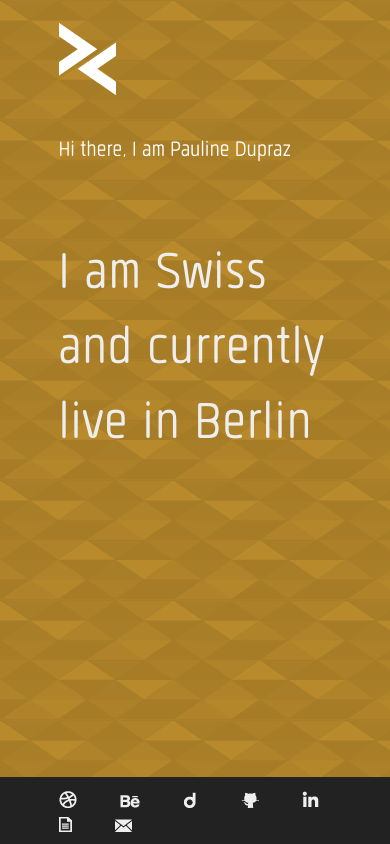
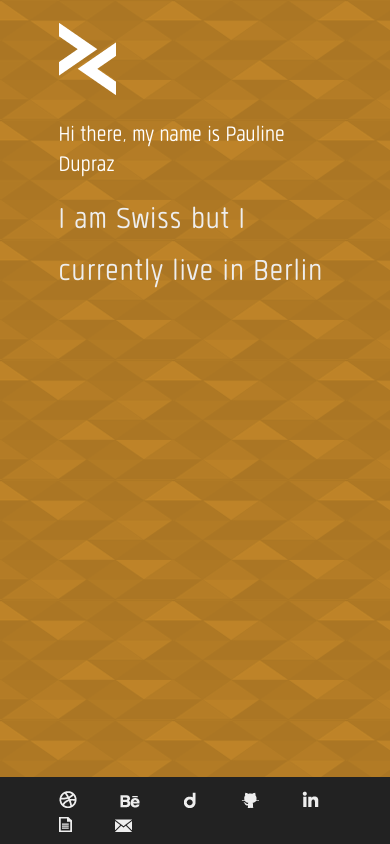
Before and after one commit to paulinedupraz/portfolio, a PHP site: page / in a window 390 px wide. Run offline with PHP 8.4, Linux system fonts and the light colour scheme.

Commit message:
adding a class for the small screen and reduce typography

```diff
--- a/css/styles.css
+++ b/css/styles.css
@@ -544,3 +544,14 @@ ul.social li {
   top: 0;
   left: 0;
 }
+.smallScreen h1 {
+  line-height: 30px;
+}
+.smallScreen .summary {
+  margin-top: 10px;
+  font-size: 40px;
+  line-height: 40px;
+}
+.smallScreen .summary li > span {
+  height: 40px;
+}
--- a/css/styles.less
+++ b/css/styles.less
@@ -423,3 +423,20 @@ ul.social li {
 	top: 0;
 	left: 0;
 }
+
+.smallScreen {
+
+	h1 {
+		line-height: 30px;
+	}
+
+	.summary {
+		margin-top: 10px;
+		font-size: 40px;
+		line-height: 40px;
+
+		li > span {
+			height: 40px;
+		}
+	}
+}
--- a/index.php
+++ b/index.php
@@ -1,9 +1,26 @@
+
 <!DOCTYPE html>
 <html>
 <head>
 <meta charset="utf-8">
+<meta name="viewport" content="width=device-width">
+<link rel="shortcut icon" type="image/x-icon" href="favicon.ico">
+
 <script type="text/javascript" src="js/lib/jquery.js"></script>
 <script type="text/javascript" src="js/script.js"></script>
+<script type="text/javascript">
+
+  var _gaq = _gaq || [];
+  _gaq.push(['_setAccount', 'UA-25231765-2']);
+  _gaq.push(['_trackPageview']);
+
+  (function() {
+    var ga = document.createElement('script'); ga.type = 'text/javascript'; ga.async = true;
+    ga.src = ('https:' == document.location.protocol ? 'https://ssl' : 'http://www') + '.google-analytics.com/ga.js';
+    var s = document.getElementsByTagName('script')[0]; s.parentNode.insertBefore(ga, s);
+  })();
+
+</script>
 
 <link rel="stylesheet" type="text/css" href="css/styles.css" />
 
@@ -18,17 +35,17 @@
 				<img src="images/logo.png" />
 			</div>
 
-			<h1>Hi there, I am Pauline Dupraz</h1>
+			<h1>Hi there, my name is Pauline Dupraz</h1>
 		</div>
 
 		<ul class="summary text-xlarge no-list">
 			<li data-text="I am a freelance web designer and a front-end developer/
-			I am Swiss and currently live in Berlin/
+			I am Swiss but I currently live in Berlin/
 			I speak french, english and some german/
 			I get things done/
-			I work for projects that matter to me/
-			I make your website responsive with a creative intuitive interface/
-			I help you identify the right tools and solutions for your project/
+			I work on projects that matter to me/
+			I will make your website responsive and give it creative intuitive interface/
+			I will help you identify the right tools and solutions for your project/
 			I am looking forward to hearing from you
 			"></li>
 		</ul>
--- a/js/script.js
+++ b/js/script.js
@@ -1,4 +1,19 @@
 $(document).ready(function () {
+
+    var smallScreen = false;
+
+    $(window).resize(function() {
+        var width = $(window).width();
+
+        if(width <= 960) {
+            $('body').addClass('smallScreen');
+            smallScreen = true;
+        } else {
+            $('body').removeClass('smallScreen');
+            smallScreen = false;
+        }
+    });
+    $(window).trigger('resize');
 
     var charts = [
             // yellow to purple
@@ -74,7 +89,7 @@ $(document).ready(function () {
 
     var summarySlider = {};
         summarySlider.inner = $('.summary li');
-        summarySlider.height = 60;
+        summarySlider.height = 0;
         summarySlider.current = 0;
         summarySlider.length = 0;
         summarySlider.text = '';
@@ -100,15 +115,22 @@ $(document).ready(function () {
             }
             text.join();
 
+            if (smallScreen == true) {
+                summarySlider.height = 40;
+            } else {
+                summarySlider.height = 60;
+            }
+
+
             summarySlider.inner.html(text);
             summarySlider.inner.children().each(function(i) {
-                $(this).css({'padding-top': '60px'});
+                $(this).css({'padding-top': summarySlider.height});
                 $(this).delay(i*100).animate({'padding-top': 0}, 200);
             });
 
             var timer = setTimeout(function(){
                 summarySlider.inner.children().each(function(i) {
-                    $(this).delay(i*100).animate({'padding-top': 60}, 200, function(){
+                    $(this).delay(i*100).animate({'padding-top': summarySlider.height}, 200, function(){
                         if(i == summarySlider.inner.children().length-1) {
                             summarySlider.next();
                         }
```
